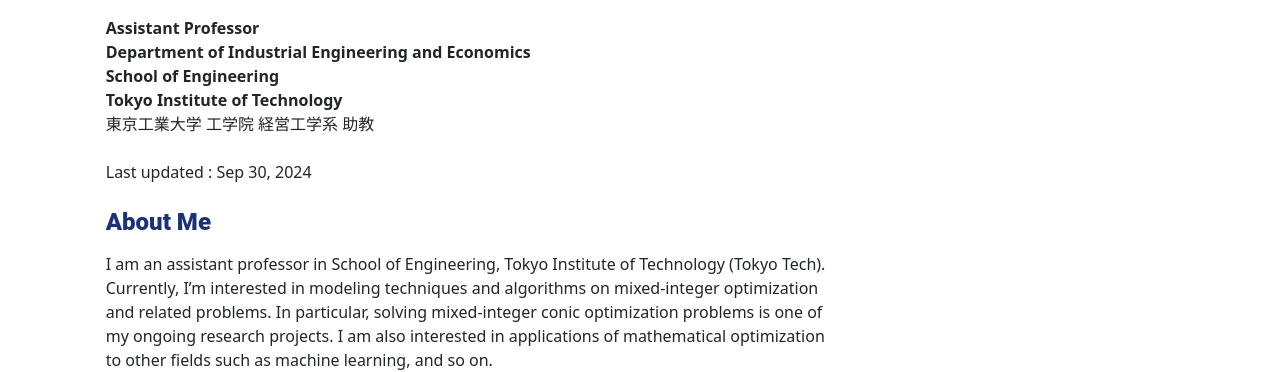
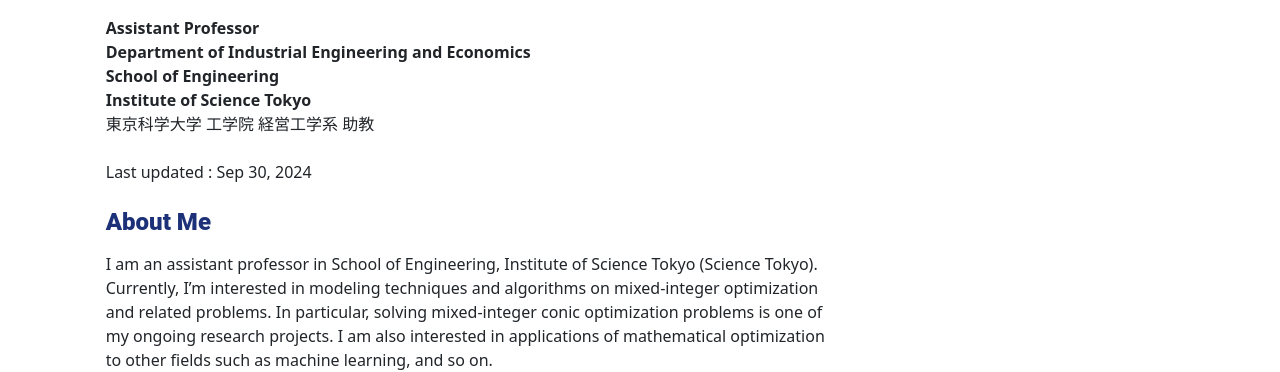
Before and after one commit to KenKoba2119/KenKoba2119.github.io, a Jekyll site: the page built from pages/home.md, in a window 1280 px wide. Shown: the part 141-513 px from the top of the page. Built offline with Jekyll 4.4.1, drawn with Linux system fonts in a browser that asks for light colours.

Commit message:
tokyo tech -> science tokyo

```diff
--- a/pages/home.md
+++ b/pages/home.md
@@ -9,15 +9,15 @@
 **Assistant Professor**
 **Department of Industrial Engineering and Economics**
 **School of Engineering**
-**Tokyo Institute of Technology**
-東京工業大学 工学院 経営工学系 助教
+**Institute of Science Tokyo**
+東京科学大学 工学院 経営工学系 助教
 <br>
 Last updated : {{ site.time | date: "%b %-d, %Y"  }}
 
 ## **About Me**
 
 
-I am an assistant professor in School of Engineering, Tokyo Institute of Technology (Tokyo Tech).
+I am an assistant professor in School of Engineering, Institute of Science Tokyo (Science Tokyo).
 Currently, I'm interested in modeling techniques and algorithms on mixed-integer optimization and related problems.
 In particular, solving mixed-integer conic optimization problems is one of my ongoing research projects.
 I am also interested in applications of mathematical optimization to other fields such as machine learning, and so on.
```
